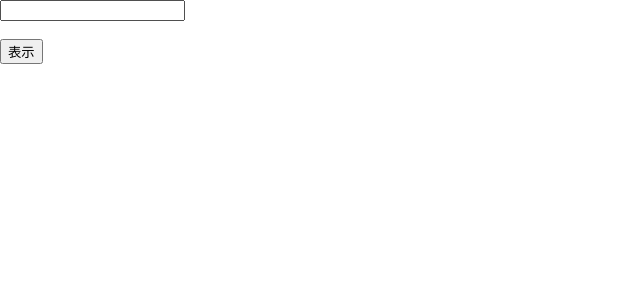
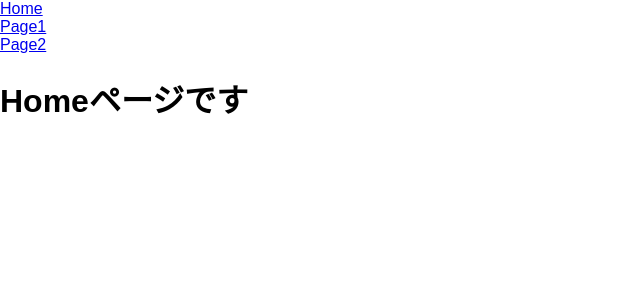
Before and after one commit to Ha-ji-me/leraning-react-jakee, a React (Create React App) app: page / in a window 1280 px wide. Shown: the top 300 px of the page, without its empty margins (0-640 px from the left). Built offline with nearby package versions, Linux system fonts and the light colour scheme.

Commit message:
sec5/ルーティング基礎；routerの使い方, 最新バージョンでのexactとSwitchの扱い

```diff
--- a/package.json
+++ b/package.json
@@ -12,6 +12,7 @@
     "@testing-library/user-event": "^13.5.0",
     "react": "^18.2.0",
     "react-dom": "^18.2.0",
+    "react-router-dom": "^6.17.0",
     "react-scripts": "5.0.1",
     "web-vitals": "^2.1.4"
   },
--- a/src/App.jsx
+++ b/src/App.jsx
@@ -3,6 +3,7 @@ import './App.css';
 import Todo from './todo/Todo';
 import Sidebar from './sidebar/Sidebar';
 import MainRendering from './render/MainRendering';
+import Router from './router/Router';
 
 function App() {
 
@@ -10,7 +11,8 @@ function App() {
     <div className="App">
       {/* <Todo /> */}
       {/* <Sidebar /> */}
-      <MainRendering />
+      {/* <MainRendering /> */}
+      <Router />
     </div>
   );
 }
--- /dev/null
+++ b/src/router/Home.jsx
@@ -0,0 +1,7 @@
+export const Home = () => {
+  return(
+    <div>
+      <h1>Homeページです</h1>
+    </div>
+  )
+}
--- /dev/null
+++ b/src/router/Page1.jsx
@@ -0,0 +1,7 @@
+export const Page1 = () => {
+  return(
+    <div>
+      <h1>Page1です</h1>
+    </div>
+  )
+}
--- /dev/null
+++ b/src/router/Page2.jsx
@@ -0,0 +1,7 @@
+export const Page2 = () => {
+  return(
+    <div>
+      <h1>Page2です</h1>
+    </div>
+  )
+}
--- /dev/null
+++ b/src/router/Router.jsx
@@ -0,0 +1,27 @@
+import React, { BrowserRouter, Link, Route, Routes } from "react-router-dom";
+import { Home } from "./Home";
+import { Page1 } from "./Page1";
+import { Page2 } from "./Page2";
+
+function Router() {
+  return(
+    //router機能の有効化
+    <BrowserRouter>
+      <div className="Router">
+        {/* パスの設定 */}
+        <Link to="/">Home</Link>
+        <br />
+        <Link to="/page1">Page1</Link>
+        <br />
+        <Link to="/page2">Page2</Link>
+      </div>
+      <Routes>
+        <Route path="/" element={<Home />} />
+        <Route path="/page1" element={<Page1 />} />
+        <Route path="/page2" element={<Page2 />} />
+      </Routes>
+    </BrowserRouter>
+  )
+}
+
+export default Router
```
Also changed, not shown: 1 other file (tests, documents, lock files or other folders).
